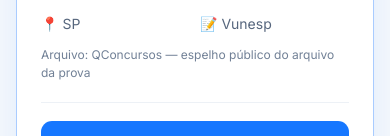
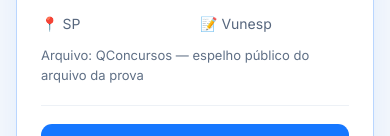
Before and after one commit to proflucasmpc/radar-de-concursos-mpc, a website: page provas.html in a window 390 px wide. Shown: the part 1393-1529 px from the top of the page. Drawn offline with Linux system fonts and the light colour scheme.

Commit message:
Diferencia visualmente PDFs de prova em conferência

```diff
--- a/phase2.css
+++ b/phase2.css
@@ -1 +1 @@
-.proof-filters{display:grid;grid-template-columns:2fr repeat(3,1fr);gap:10px;padding:14px;border:1px solid var(--line);border-radius:18px;background:white}.proof-filters label{font-size:12px;font-weight:900;text-transform:uppercase;color:var(--muted)}.proof-filters input,.proof-filters select{width:100%;min-height:46px;margin-top:6px;border:1px solid var(--line);border-radius:10px;background:white;padding:0 12px;font:inherit;text-transform:none}.materials-grid{display:grid;grid-template-columns:repeat(2,1fr);gap:12px}.material-card{display:block;border:1px solid var(--line);border-radius:14px;padding:16px;color:var(--ink);text-decoration:none}.material-card:hover{border-color:var(--blue);box-shadow:0 8px 24px #1677ff14}.material-card span{display:block;color:var(--blue);font-size:11px;font-weight:900;text-transform:uppercase}.material-card strong{display:block;margin-top:5px}.material-card p{margin-bottom:0;color:var(--muted);font-size:14px}@media(max-width:820px){.proof-filters{grid-template-columns:1fr 1fr}.materials-grid{grid-template-columns:1fr}}@media(max-width:520px){.proof-filters{grid-template-columns:1fr}}
+.proof-filters{display:grid;grid-template-columns:2fr repeat(3,1fr);gap:10px;padding:14px;border:1px solid var(--line);border-radius:18px;background:white}.proof-filters label{font-size:12px;font-weight:900;text-transform:uppercase;color:var(--muted)}.proof-filters input,.proof-filters select{width:100%;min-height:46px;margin-top:6px;border:1px solid var(--line);border-radius:10px;background:white;padding:0 12px;font:inherit;text-transform:none}.materials-grid{display:grid;grid-template-columns:repeat(2,1fr);gap:12px}.material-card{display:block;border:1px solid var(--line);border-radius:14px;padding:16px;color:var(--ink);text-decoration:none}.material-card:hover{border-color:var(--blue);box-shadow:0 8px 24px #1677ff14}.material-card span{display:block;color:var(--blue);font-size:11px;font-weight:900;text-transform:uppercase}.material-card strong{display:block;margin-top:5px}.material-card p{margin-bottom:0;color:var(--muted);font-size:14px}.disabled-action{opacity:.55;cursor:not-allowed;pointer-events:none;background:#eef2f7!important;color:#667085!important;border-color:#d7dee8!important}.proof-source{color:var(--muted);font-size:13px;margin:12px 0 0}.proof-featured{border-color:#b9d6ff}@media(max-width:820px){.proof-filters{grid-template-columns:1fr 1fr}.materials-grid{grid-template-columns:1fr}}@media(max-width:520px){.proof-filters{grid-template-columns:1fr}}
```
